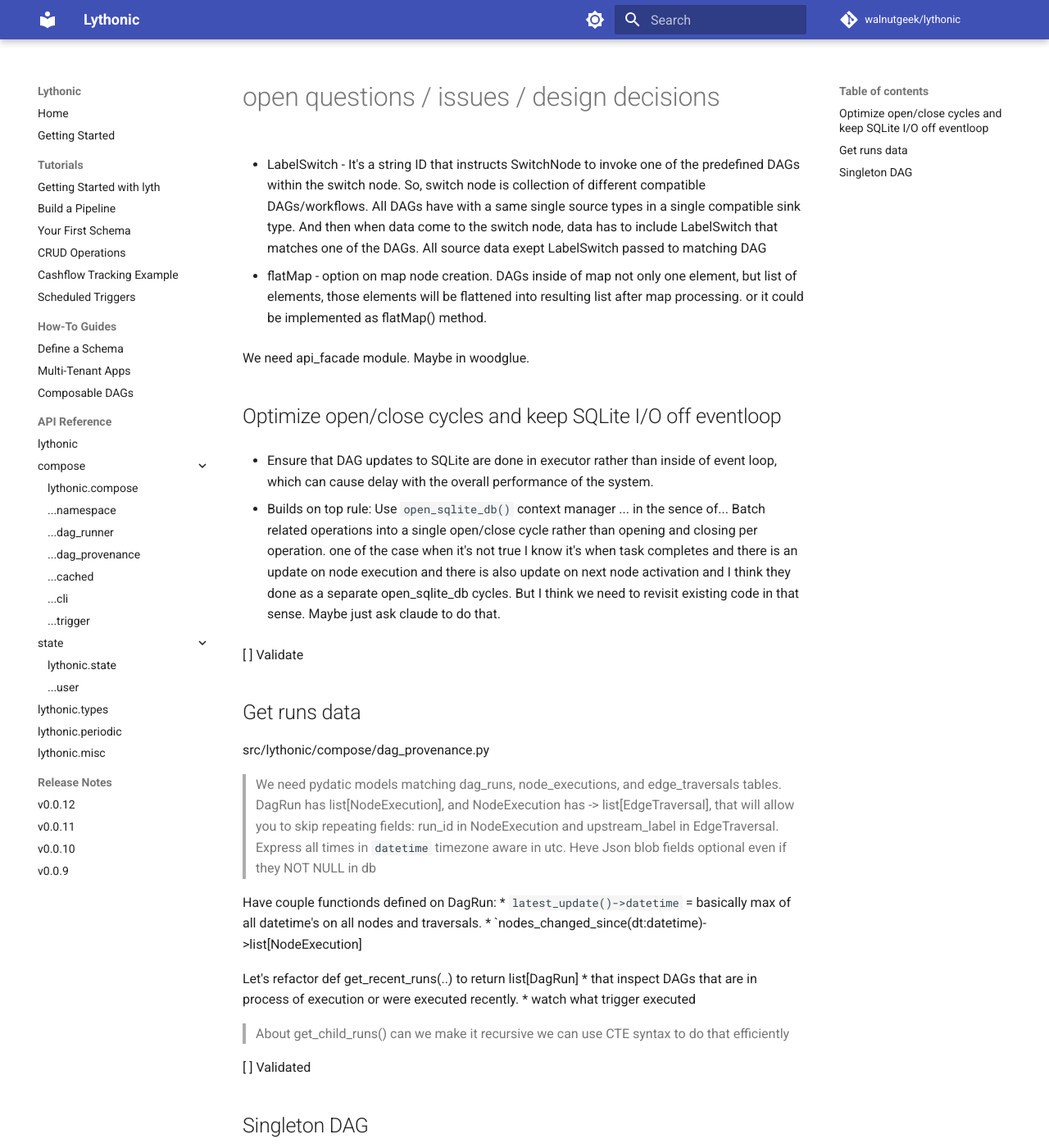
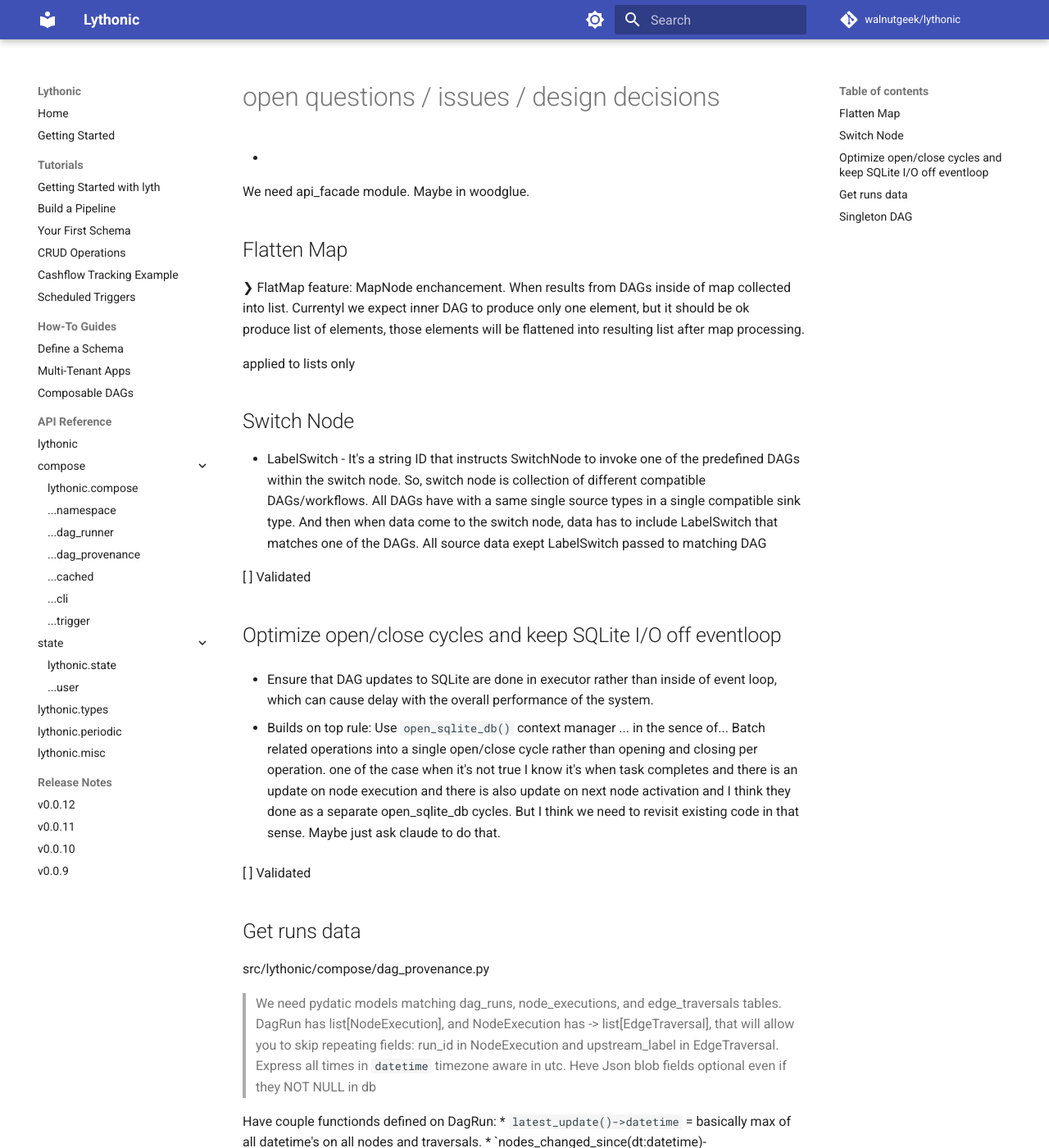
Before and after one commit to walnutgeek/lythonic, an MkDocs documentation site: the page built from docs/open-questions.md, in a window 1280 px wide and 1400 px high. Shown: the whole window at 82% size. Built offline with MkDocs 1.6.1 and Material for MkDocs 9.7.7, drawn with Linux system fonts in a browser that asks for light colours; comment, search, counter and statistics services are not loaded.

Commit message:
feat: flatmap for MapNode — list results from sub-DAGs are flattened
When a sub-DAG inside a MapNode returns a list, its elements are
flattened into the parent result list. Scalar results are appended
as before. Dict inputs are unaffected (no flattening).

Co-Authored-By: Claude Opus 4.6 (1M context) <noreply@anthropic.com>

```diff
--- a/docs/open-questions.md
+++ b/docs/open-questions.md
@@ -1,11 +1,23 @@
 # open questions / issues / design decisions
+
+
+*
+
+We need api_facade module. Maybe in woodglue.
+
+## Flatten Map
+
+❯ FlatMap feature: MapNode enchancement. When results from DAGs inside of map collected into list. Currentyl we expect inner DAG to produce only one element, but it should be ok
+produce list of elements, those elements will be flattened into resulting list after map processing.
+
+applied to lists only
+
+
+## Switch Node
 
 * LabelSwitch - It's a string ID that instructs SwitchNode to invoke one of the predefined DAGs within the switch node. So, switch node is collection of different compatible DAGs/workflows. All DAGs have with a same single source types in a single compatible sink type. And then when data come to the switch node, data has to include LabelSwitch that matches one of the DAGs. All source data exept LabelSwitch passed to matching DAG
 
-* flatMap - option on map node creation. DAGs inside of map not only one element, but list of elements, those elements will be flattened into resulting list after map processing. or it could be implemented as flatMap() method.
-
-
-We need api_facade module. Maybe in woodglue.
+[ ] Validated
 
 
 ## Optimize open/close cycles and keep SQLite I/O off eventloop
@@ -14,7 +26,7 @@ We need api_facade module. Maybe in woodglue.
 
 * Builds on top rule: Use `open_sqlite_db()` context manager ... in the sence of... Batch related operations into a single open/close cycle rather than opening and closing per operation.  one of the case when it's not true I know it's when task completes and there is an update on node execution and there is also update on next node activation and I think they done as a separate open_sqlite_db cycles. But I think we need to revisit existing code in that sense. Maybe just ask claude to do that.
 
-[ ] Validate
+[ ] Validated
 
 ## Get runs data
 
```
Also changed, not shown: 1 other file.
